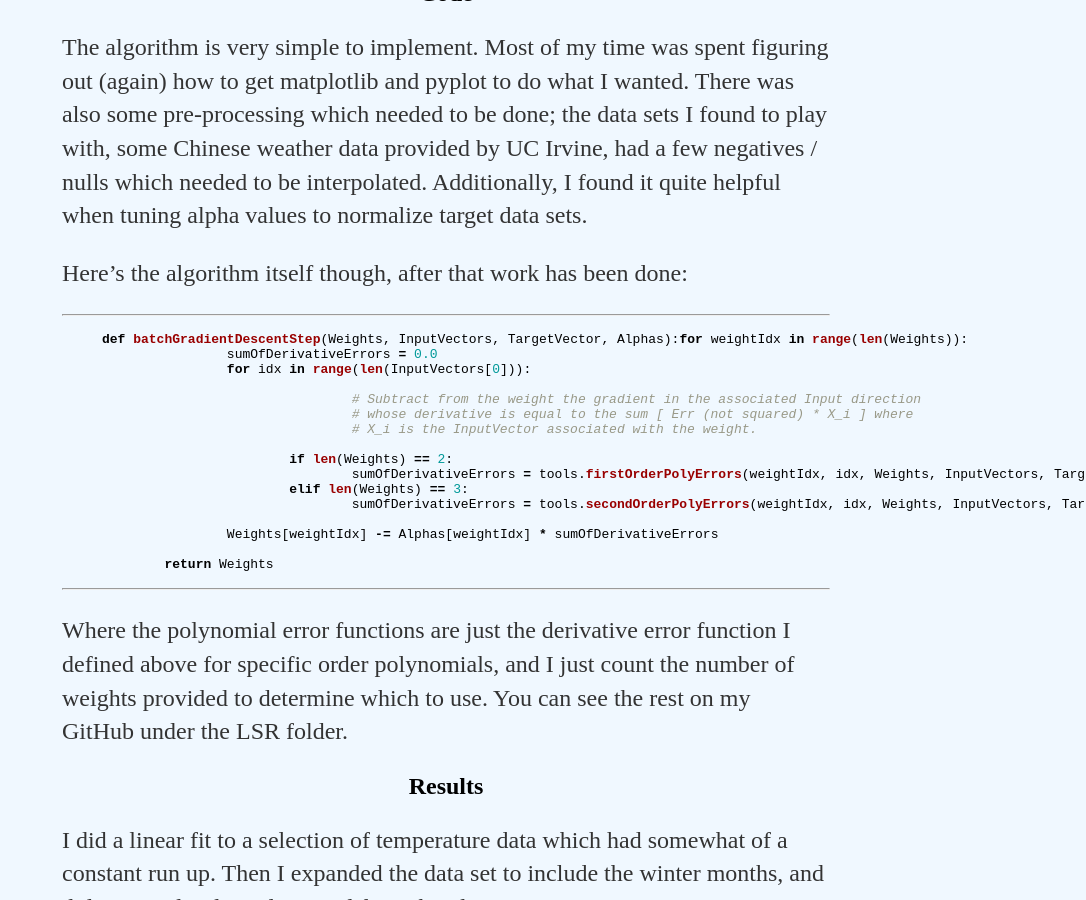
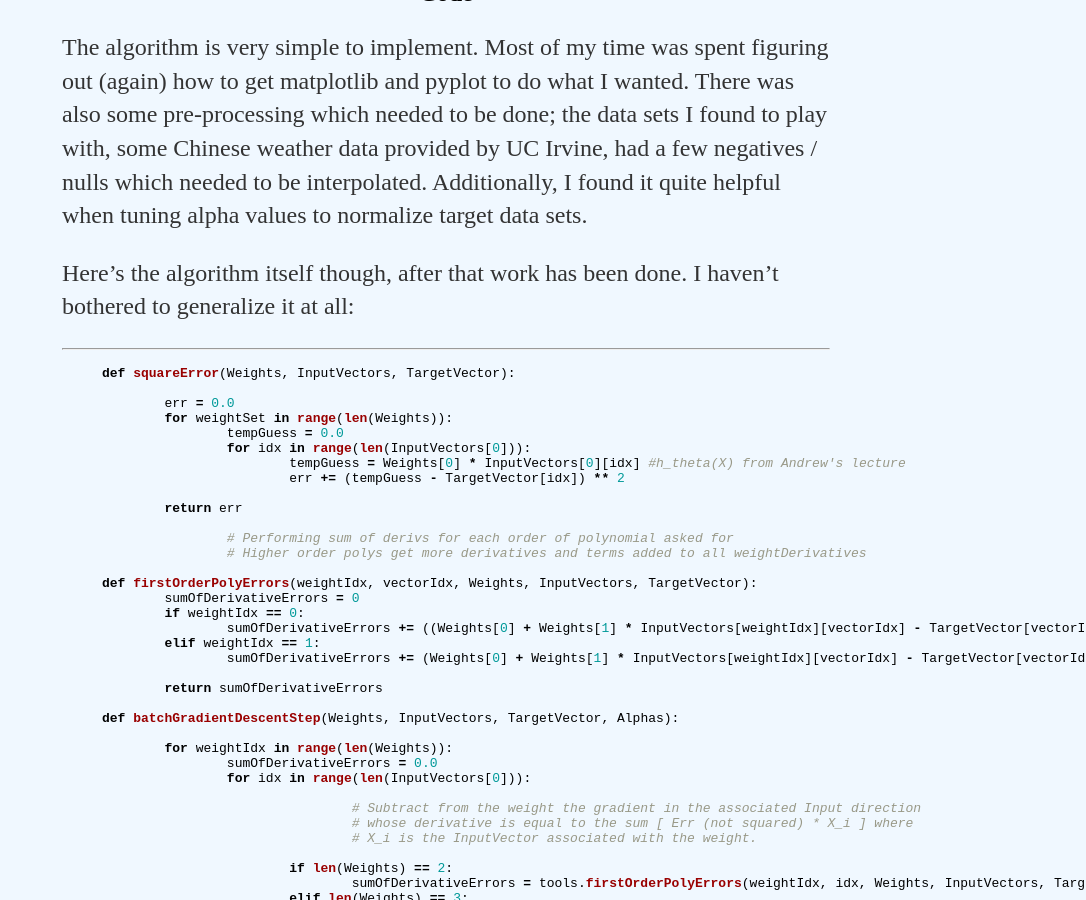
Before and after one commit to Kyle-Lewis/Kyle-Lewis.github.io, a Jekyll site: the page built from _posts/2017-12-24-Regressions-And-Batch-Gradient-Descent.md, in a window 1280 px wide and 900 px high, scrolled down 2445 px. Shown: the whole window, without its empty margins (194-1280 px from the left). Built offline with Jekyll 4.4.1, drawn with Linux system fonts in a browser that asks for light colours; formulas are drawn with MathJax 3.

Commit message:
script update

```diff
--- a/_posts/2017-12-24-Regressions-And-Batch-Gradient-Descent.md
+++ b/_posts/2017-12-24-Regressions-And-Batch-Gradient-Descent.md
@@ -62,14 +62,39 @@ Where the gradient is defined in the formula above for one dimension at least. T
 
 The algorithm is very simple to implement. Most of my time was spent figuring out (again) how to get matplotlib and pyplot to do what I wanted. There was also some pre-processing which needed to be done; the data sets I found to play with, some Chinese weather data provided by UC Irvine, had a few negatives / nulls which needed to be interpolated. Additionally, I found it quite helpful when tuning alpha values to normalize target data sets.
 
-Here's the algorithm itself though, after that work has been done:
+Here's the algorithm itself though, after that work has been done. I haven't bothered to generalize it at all:
 
 <hr>
 <div style="width:110%">
 
 {% highlight python %}
 
-def batchGradientDescentStep(Weights, InputVectors, TargetVector, Alphas):for weightIdx in range(len(Weights)):
+def squareError(Weights, InputVectors, TargetVector):
+
+	err = 0.0
+	for weightSet in range(len(Weights)):
+		tempGuess = 0.0
+		for idx in range(len(InputVectors[0])):
+			tempGuess = Weights[0] * InputVectors[0][idx] #h_theta(X) from Andrew's lecture
+			err += (tempGuess - TargetVector[idx]) ** 2
+
+	return err
+
+		# Performing sum of derivs for each order of polynomial asked for
+		# Higher order polys get more derivatives and terms added to all weightDerivatives
+
+def firstOrderPolyErrors(weightIdx, vectorIdx, Weights, InputVectors, TargetVector):
+	sumOfDerivativeErrors = 0
+	if weightIdx == 0:
+		sumOfDerivativeErrors += ((Weights[0] + Weights[1] * InputVectors[weightIdx][vectorIdx] - TargetVector[vectorIdx]))
+	elif weightIdx == 1:
+		sumOfDerivativeErrors += (Weights[0] + Weights[1] * InputVectors[weightIdx][vectorIdx] - TargetVector[vectorIdx]) * InputVectors[weightIdx][vectorIdx]
+
+	return sumOfDerivativeErrors
+
+def batchGradientDescentStep(Weights, InputVectors, TargetVector, Alphas):
+
+	for weightIdx in range(len(Weights)):
 		sumOfDerivativeErrors = 0.0
 		for idx in range(len(InputVectors[0])):
 
```
